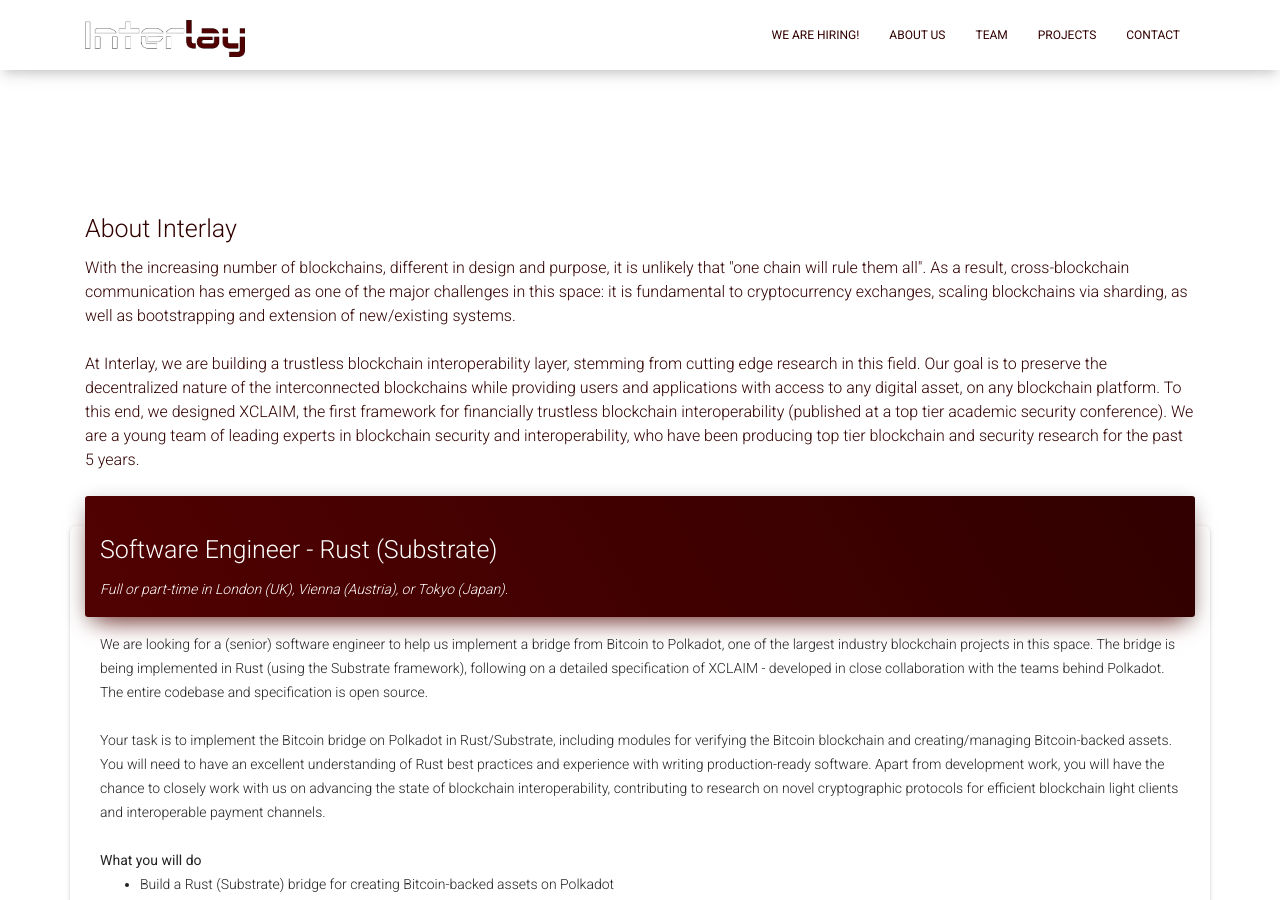
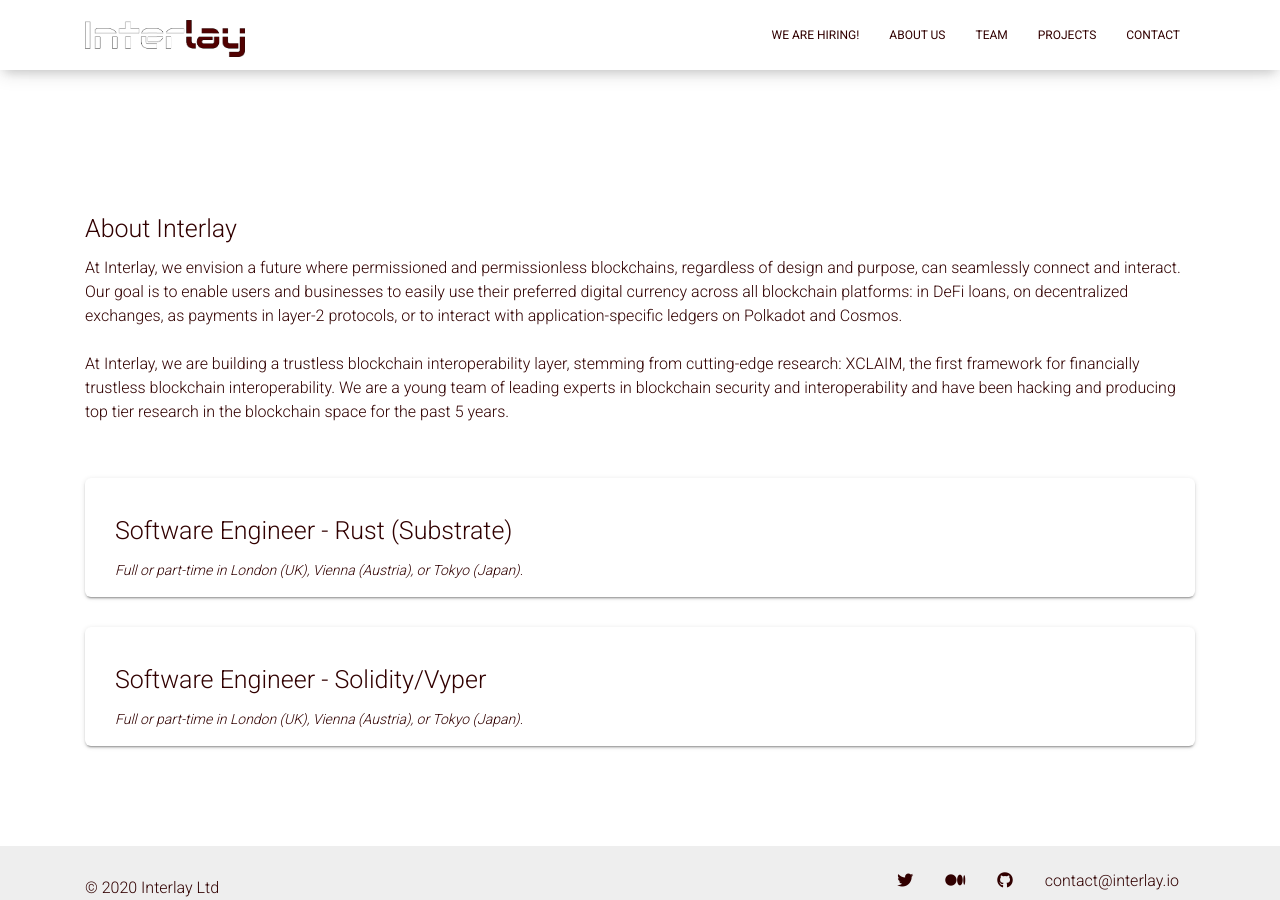
Before and after one commit to interlay/archive-interlay.github.io, a Jekyll site: the page built from hiring.html, in a window 1280 px wide and 900 px high, scrolled down 397 px. Built offline with Jekyll 4.4.1, drawn with Linux system fonts in a browser that asks for light colours; nearby versions of some CDN libraries; some of the changed text lies outside the part shown.

Commit message:
Updated hiring page to use modal dialogs. Added solidy position

```diff
--- a/hiring.html
+++ b/hiring.html
@@ -20,44 +20,78 @@ layout: default
         <div class="col-md-12">
 
       <h3>About Interlay</h3>
-      With the increasing number of blockchains, different in design and purpose, it is unlikely that "one chain will rule them all". As a result, cross-blockchain communication has emerged as one of the major challenges in this space: it is fundamental to cryptocurrency exchanges, scaling blockchains via sharding, as well as bootstrapping and extension of new/existing systems.
+      At Interlay, we envision a future where permissioned and permissionless blockchains, regardless of design and purpose, can seamlessly connect and interact. Our goal is to enable users and businesses to easily use their preferred digital currency across all blockchain platforms: in DeFi loans, on decentralized exchanges, as payments in layer-2 protocols, or to interact with application-specific ledgers on Polkadot and Cosmos.
 
       <br>
       <br>
-      At Interlay, we are building a trustless blockchain interoperability layer, stemming from cutting edge research in this field. Our goal is to preserve the decentralized nature of the interconnected blockchains while providing users and applications with access to any digital asset, on any blockchain platform. To this end, we designed XCLAIM, the first framework for financially trustless blockchain interoperability (published at a top tier academic security conference).
-      We are a young team of leading experts in blockchain security and interoperability, who have been producing top tier blockchain and security research for the past 5 years.
+      At Interlay, we are building a trustless blockchain interoperability layer, stemming from cutting-edge research:  XCLAIM, the first framework for financially trustless blockchain interoperability.
+
+      We are a young team of leading experts in blockchain security and interoperability and have been hacking and producing top tier research in the blockchain space for the past 5 years.
 
       <br>
       <br>
       </div>
       </div>
+
       <div class="row">
+        <div class="col-md-12">
+
         <div class="card">
-          <div class="card-header card-header-primary">
+          <div class="card-body" data-toggle="modal" data-target="#rust-se">
+            <a href="javascript:void(0)">
             <h3>Software Engineer - Rust (Substrate)</h3>
+            <i>Full or part-time in London (UK), Vienna (Austria), or Tokyo (Japan).</i></a>
+          </div>
+        </div>
+
+        <div class="card">
+          <div class="card-body" data-toggle="modal" data-target="#sol-se">
+            <a href="javascript:void(0)">
+            <h3>Software Engineer - Solidity/Vyper</h3>
+            <i>Full or part-time in London (UK), Vienna (Austria), or Tokyo (Japan).</i></a>
+          </div>
+          </div>
+        </div>
+      </div>
+
+    </div>
+  </div>
+</div>
+
+
+
+<div class="modal fade" id="rust-se" tabindex="-1" role="dialog">
+  <div class="modal-dialog" role="document">
+    <div class="modal-content">
+      <div class="modal-header">
+        <h5 class="modal-title">Software Engineer - Rust (Substrate)</h5>
+        <button type="button" class="close" data-dismiss="modal" aria-label="Close">
+          <i class="material-icons">clear</i>
+        </button>
+      </div>
+      <div class="modal-body">
           <i>Full or part-time in London (UK), Vienna (Austria), or Tokyo (Japan).</i>
-          </div>
-          <div class="card-body ">
+          <br>
+          <br>
 
-            We are looking for a (senior) software engineer to help us implement a bridge from Bitcoin to Polkadot, one of the largest industry blockchain projects in this space. The bridge is being implemented in Rust (using the Substrate framework), following on a detailed specification of XCLAIM - developed in close collaboration with the teams behind Polkadot. The entire codebase and specification is open source.
+          We are looking for a (senior) software engineer to help us implement a bridge from Bitcoin to <a href="https://polkadot.network/" target="__blank">Polkadot</a>, one of the largest industry blockchain projects in the space. The bridge is being implemented in Rust (using the <a href="https://substrate.dev/" target="__blank">Substrate framework</a>), following on a detailed specification of <a href="https://www.xclaim.io" target="__blank">XCLAIM</a> - developed in close collaboration with <a href="https://www.parity.io/" target="__blank">Parity</a> and the <a href="https://web3.foundation/" target="__blank">Web3 Foundation</a>. The entire codebase and specification is open source.
           <br>
           <br>
           Your task is to implement the Bitcoin bridge on Polkadot in Rust/Substrate, including modules for verifying the Bitcoin blockchain and creating/managing Bitcoin-backed assets.
-          You will need to have an excellent understanding of Rust best practices and experience with writing production-ready software. Apart from development work, you will have the chance to closely work with us on advancing the state of blockchain interoperability, contributing to research on novel cryptographic protocols for efficient blockchain light clients and interoperable payment channels.
+          You will need to have an excellent understanding of Rust best practices and experience with writing production-ready software. Apart from development work, you will have the opportunity to closely work with us on advancing the state of blockchain interoperability, contributing to research on novel cryptographic protocols for efficient blockchain light clients and interoperable payment channels.
 
         <br>
         <br>
+
         <strong>What you will do</strong>
         <ul>
           <li>Build a Rust (Substrate) bridge for creating Bitcoin-backed assets on Polkadot</li>
-            <li>Build backend services that can interact with Polkadot and Ethereum</li>
+          <li>Build backend services that can interact with Bitcoin and Polkadot</li>
           <li>Contribute to other open-source projects that we integrate with
           </li>
+          <li>Help design new protocols for blockchain interoperability</li>
           <li>
-              Work in close collaboration with the CEO/CTO to plan and execute projects
-            </li>
-            <li>
-              Support the CEO/CTO in strategic technological decision-making processes
+            Work in close collaboration with the founders on project planning and strategic technical decisions
           </li>
         </ul>
 
@@ -101,6 +135,9 @@ layout: default
             Stock options
           </li>
           <li>
+            Unlimited vacation
+          </li>
+          <li>
             Remote working
           </li>
           <li>
@@ -113,16 +150,116 @@ layout: default
             Yearly retreat
           </li>
         </ul>
-
-          <a href="mailto:contact@interlay.io?subject=Application - Software Engineer Rust (Substrate)" target="__blank">
+      </div>
+      <div class="modal-footer">
+        <a href="mailto:careers@interlay.io?subject=Application - Software Engineer Rust (Substrate)" target="__blank">
           <button class="btn btn-block btn-primary" >
             <i class="material-icons">library_books</i> Apply (CV + short statement)
           </button>
           </a>
+        <button type="button" class="btn btn-block" data-dismiss="modal">Close</button>
+      </div>
     </div>
   </div>
 </div>
 
+
+<div class="modal fade" id="sol-se" tabindex="-1" role="dialog">
+  <div class="modal-dialog" role="document">
+    <div class="modal-content">
+      <div class="modal-header">
+        <h5 class="modal-title">Software Engineer - Solidity/Vyper</h5>
+        <button type="button" class="close" data-dismiss="modal" aria-label="Close">
+          <i class="material-icons">clear</i>
+        </button>
+      </div>
+      <div class="modal-body">
+          <i>Full or part-time in London (UK), Vienna (Austria), or Tokyo (Japan).</i>
+          <br>
+          <br>
+
+          We are looking for a (senior) software engineer to help us implement a bridge from Bitcoin to Ethereum. The bridge is being implemented in Solidty (migration to Vyper considered, once stable), following on a detailed specification of <a href="https://www.xclaim.io" target="__blank">XCLAIM</a>. The entire codebase and specification is open source.
+          <br>
+          <br>
+          Your task is to implement the Bitcoin bridge on Ethereum in Solidity/Vyper, including modules for verifying the Bitcoin blockchain and creating/managing Bitcoin-backed assets.
+          You will need to have an excellent understanding of Solidity / Ethereum smart contract best practices and experience with writing production-ready software. Apart from development work, you will have the opportunity to closely work with us on advancing the state of blockchain interoperability, contributing to research on novel cryptographic protocols for efficient blockchain light clients and interoperable payment channels.
+
+        <br>
+        <br>
+
+        <strong>What you will do</strong>
+        <ul>
+          <li>Build a Solidity / Vyper bridge for creating Bitcoin-backed assets on Ethereum</li>
+          <li>Build backend services that can interact with Bitcoin and Ethereum</li>
+          <li>Contribute to other open-source projects that we integrate with
+          </li>
+          <li>Help design new protocols for blockchain interoperability</li>
+          <li>
+            Work in close collaboration with the founders on project planning and strategic technical decisions
+          </li>
+        </ul>
+
+        <strong>What you bring</strong>
+        <ul>
+          <li>Experience in creating and deploying production-ready applications
+          </li>
+          <li>
+            Passion for secure software (specifically in Solidity / Vyper)
+          </li>
+          <li>Desire to learn and work with bleeding-edge technology
+          </li>
+          <li>
+            Strategic decision making and analytical skills for long-term technological decisions
+          </li>
+          <li>
+            BSc/MSc degree in Computer Science or a related field, or equivalent experience
+          </li>
+        </ul>
+
+        <strong>
+          "Nice to have"
+        </strong>
+        <ul>
+          <li>
+            In-depth understanding of Bitcoin (consensus, data structures, security model)
+          </li>
+          <li>
+            In-depth understanding of Ethereum (consensus, data structures, security model)
+          </li>
+        </ul>
+
+        <strong>
+        Benefits and Perks
+        </strong>
+        <ul>
+          <li>
+            Stock options
+          </li>
+          <li>
+            Unlimited vacation
+          </li>
+          <li>
+            Remote working
+          </li>
+          <li>
+            Travel to international blockchain conferences
+          </li>
+          <li>
+            Allowance for a co-working space
+          </li>
+          <li>
+            Yearly retreat
+          </li>
+        </ul>
+      </div>
+      <div class="modal-footer">
+        <a href="mailto:careers@interlay.io?subject=Application - Software Engineer Solidity/Vyper" target="__blank">
+          <button class="btn btn-block btn-primary" >
+            <i class="material-icons">library_books</i> Apply (CV + short statement)
+          </button>
+          </a>
+        <button type="button" class="btn btn-block" data-dismiss="modal">Close</button>
       </div>
     </div>
   </div>
+</div>
--- a/index.html
+++ b/index.html
@@ -2,7 +2,6 @@
 title: Home
 layout: default
 ---
-
 <div class="page-header header-filter" data-parallax="true">
   <div class="container">
     <div class="row">
@@ -33,7 +32,7 @@ layout: default
     <div class="section">
       <div class="col-md-8 text-left">
         <h2><i>"... but we can <b>prevent</b> centralization, censorship, and financial damage to users."</i></h2>
-        <h3>We designed <a href="https://www.xclaim.io/" target="__blank" rel="tooltip" title="" data-placement="top"
+        <h3>We are building <a href="https://www.xclaim.io/" target="__blank" rel="tooltip" title="" data-placement="top"
             data-original-title="Curious? Jump to project page!"><b>XCLAIM</b></a>, the first framework for
           <b>financially trustless</b> blockchain interoperability.</h3>
       </div>
```
Also changed, not shown: team.html (+8 -8 lines), assets/css/material-kit.css. Lines whose indentation alone changed are shown as unchanged.
